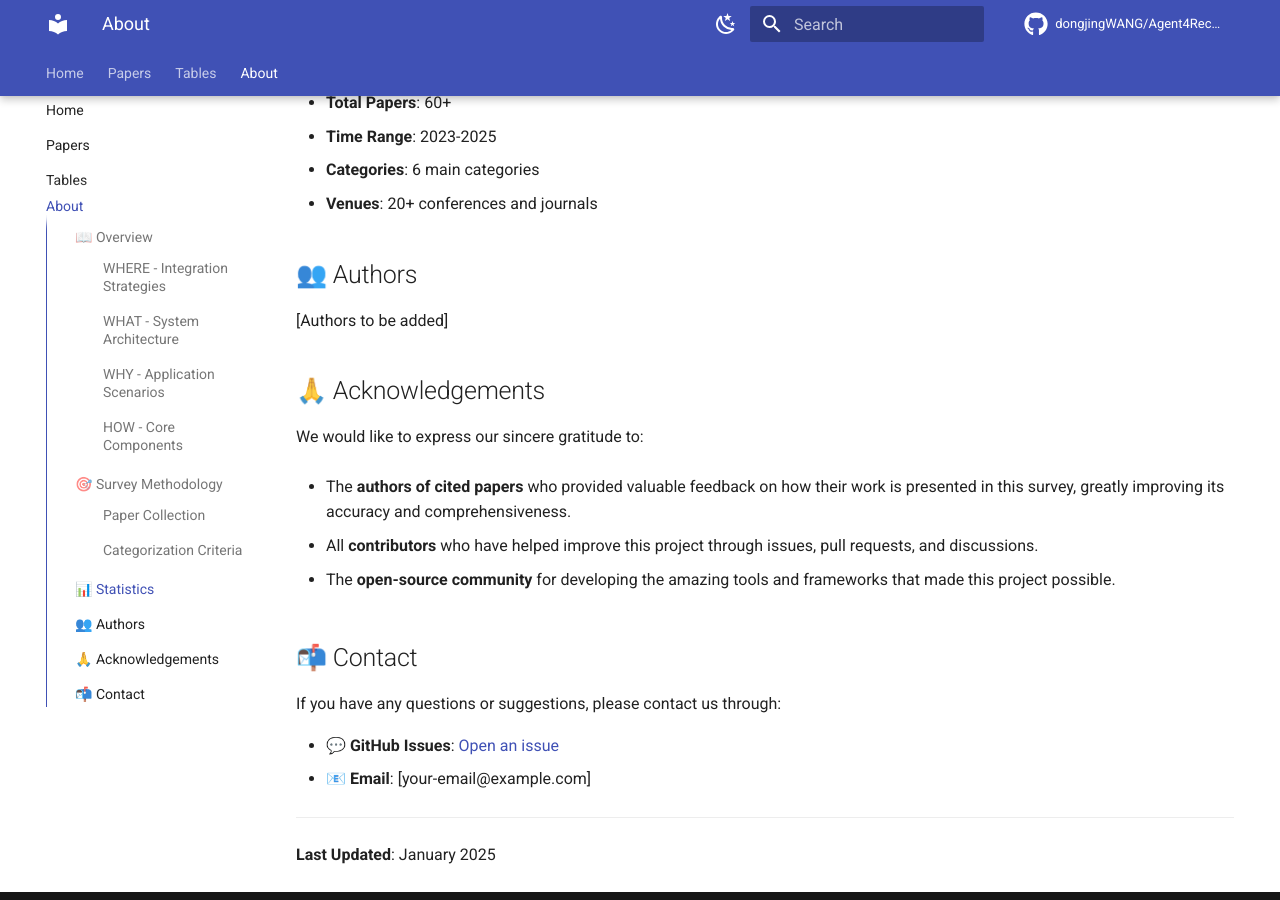
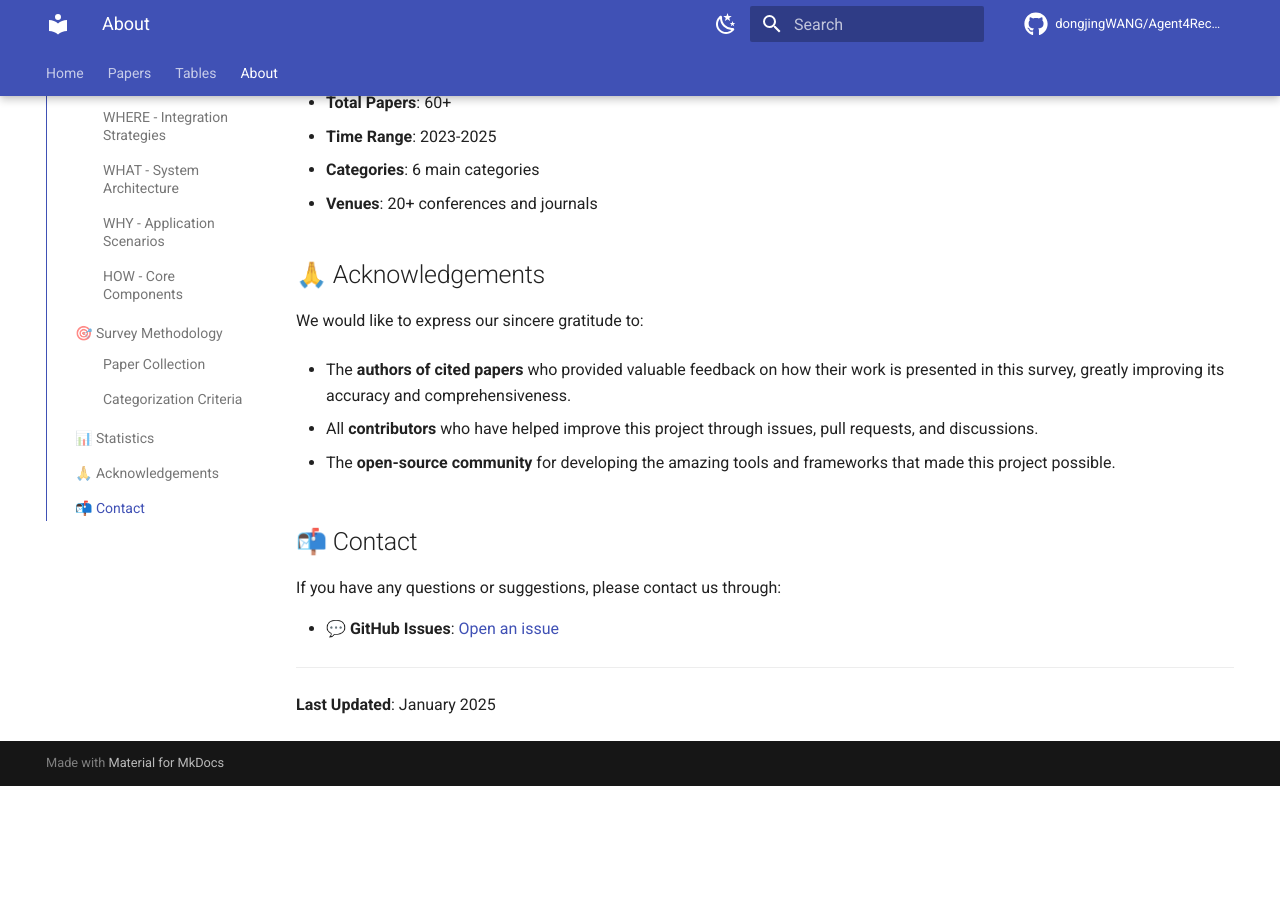
Before and after one commit to dongjingWANG/Agent4Rec_Survey, an MkDocs documentation site: the page built from docs/about.md, in a window 1280 px wide and 900 px high, scrolled down 1531 px. Built offline with MkDocs 1.6.1 and Material for MkDocs 9.7.7, drawn with Linux system fonts in a browser that asks for light colours; comment, search, counter and statistics services are not loaded; after the commit the page ends 2317 px from its top, so only the background shows below that.

Commit message:
Add files via upload

```diff
--- a/docs/about.md
+++ b/docs/about.md
@@ -61,10 +61,6 @@ Papers are categorized based on:
 - **Categories**: 6 main categories
 - **Venues**: 20+ conferences and journals
 
-## 👥 Authors
-
-[Authors to be added]
-
 ## 🙏 Acknowledgements
 
 We would like to express our sincere gratitude to:
@@ -79,8 +75,7 @@ We would like to express our sincere gratitude to:
 
 If you have any questions or suggestions, please contact us through:
 
-- 💬 **GitHub Issues**: [Open an issue](https://github.com/yourusername/Agent4Rec_Survey/issues)
-- 📧 **Email**: [your-email@example.com]
+- 💬 **GitHub Issues**: [Open an issue](https://github.com/dongjingWANG/Agent4Rec_Survey/issues)
 
 ---
 
```
Also changed, not shown: docs/index.md (+2 -2 lines).
